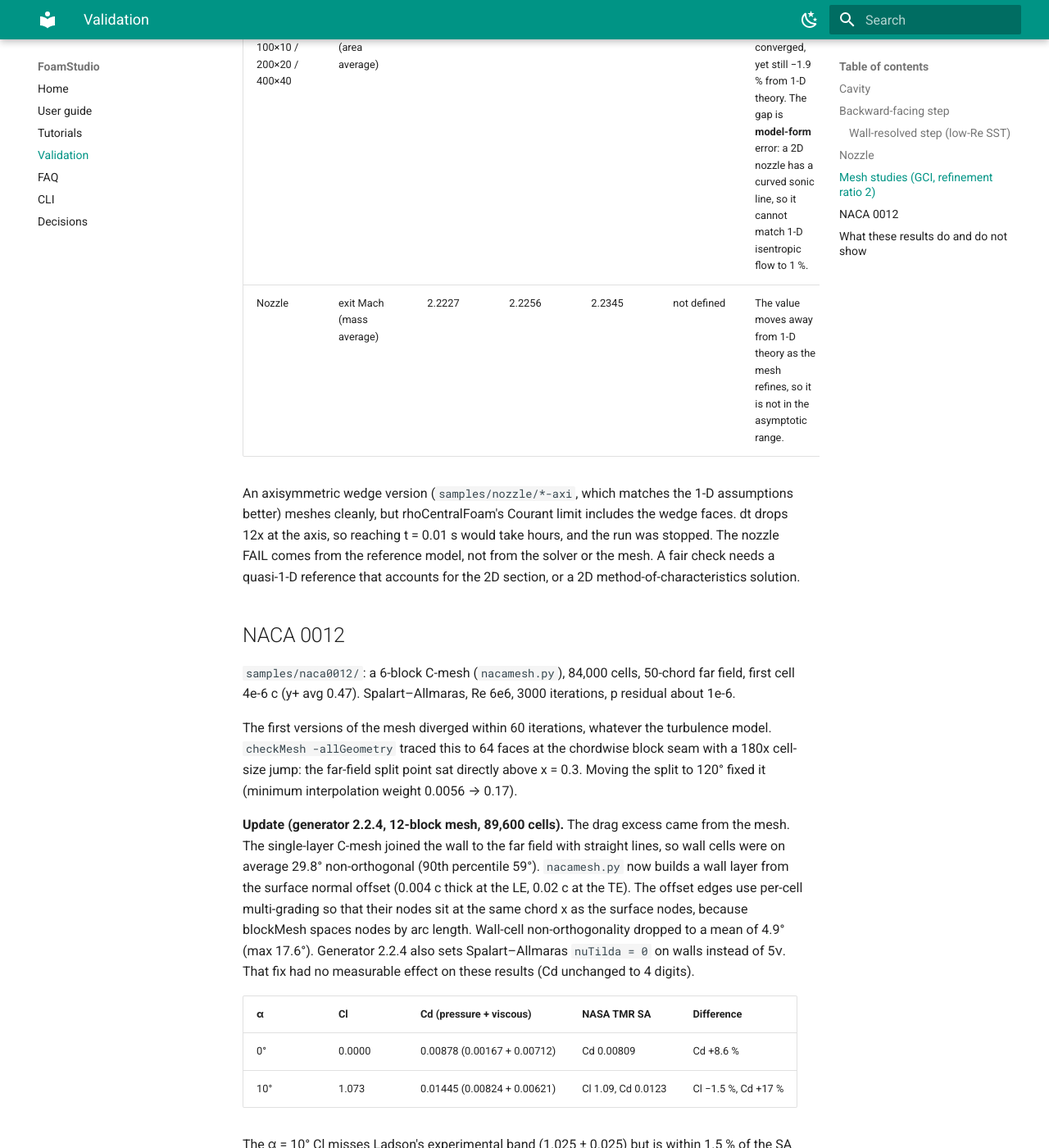
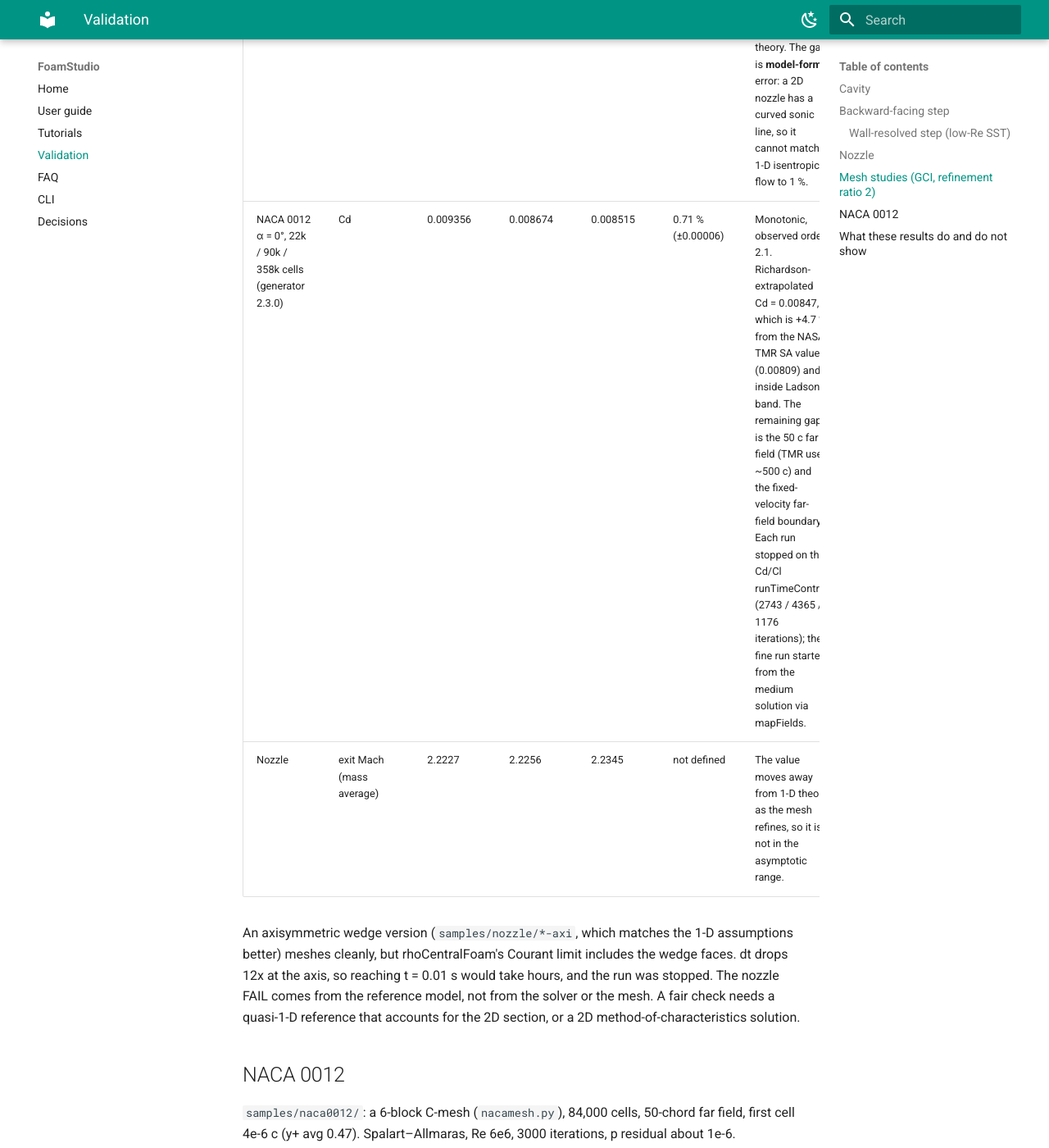
Before and after one commit to shanthoshkv/foamstudio, an MkDocs documentation site: the page built from docs/validation.md, in a window 1280 px wide and 1400 px high, scrolled down 2433 px. Shown: the whole window at 82% size. Built offline with MkDocs 1.6.1 and Material for MkDocs 9.7.7, drawn with Linux system fonts in a browser that asks for light colours; some of the changed text lies outside the part shown.

Commit message:
docs(validation): NACA 0012 three-mesh study, GCI 0.71 %, extrapolated Cd +4.7 % vs TMR SA
Co-Authored-By: Claude Opus 5.5 <noreply@anthropic.com>

```diff
--- a/docs/validation.md
+++ b/docs/validation.md
@@ -41,6 +41,7 @@ A 50h run-up (28,000 cells) gives xr/h = 5.90 at the sample line nearest the wal
 | Cavity, 32² / 64² / 128² | min Ux on the vertical centreline | −0.21000 | −0.21305 | −0.21142 | 0.23 % | Oscillatory convergence, so the GCI is indicative only. The fine mesh is 0.0005 from Ghia (−0.21090). |
 | Step (50h run-up), 7k / 28k / 112k cells | reattachment xr/h | 5.59 | 5.90 | 6.03 | 10.7 % (±0.64 x/h) | Monotonic convergence toward 6.26, and the fine mesh is inside the band. Caveat: the fine mesh puts wall y+ at 13, in the buffer layer, outside the wall-function range. The coarse mesh is at y+ 66. |
 | Nozzle, 100×10 / 200×20 / 400×40 | throat p/p0 (area average) | 0.5144 | 0.5199 | 0.5184 | 0.07 % | Mesh-converged, yet still −1.9 % from 1-D theory. The gap is **model-form** error: a 2D nozzle has a curved sonic line, so it cannot match 1-D isentropic flow to 1 %. |
+| NACA 0012 α = 0°, 22k / 90k / 358k cells (generator 2.3.0) | Cd | 0.009356 | 0.008674 | 0.008515 | 0.71 % (±0.00006) | Monotonic, observed order 2.1. Richardson-extrapolated Cd = 0.00847, which is +4.7 % from the NASA TMR SA value (0.00809) and inside Ladson's band. The remaining gap is the 50 c far field (TMR uses ~500 c) and the fixed-velocity far-field boundary. Each run stopped on the Cd/Cl runTimeControl (2743 / 4365 / 1176 iterations); the fine run started from the medium solution via mapFields. |
 | Nozzle | exit Mach (mass average) | 2.2227 | 2.2256 | 2.2345 | not defined | The value moves away from 1-D theory as the mesh refines, so it is not in the asymptotic range. |
 
 An axisymmetric wedge version (`samples/nozzle/*-axi`, which matches the 1-D assumptions better) meshes cleanly, but rhoCentralFoam's Courant limit includes the wedge faces. dt drops 12x at the axis, so reaching t = 0.01 s would take hours, and the run was stopped. The nozzle FAIL comes from the reference model, not from the solver or the mesh. A fair check needs a quasi-1-D reference that accounts for the 2D section, or a 2D method-of-characteristics solution.
@@ -60,6 +61,8 @@ The first versions of the mesh diverged within 60 iterations, whatever the turbu
 
 The α = 10° Cl misses Ladson's experimental band (1.025 ± 0.025) but is within 1.5 % of the SA benchmark. SA itself over-predicts lift at this angle compared with the experiment, so this is model-form error and the case is not retuned. Replacing the cellLimited gradients with unlimited ones (old mesh, α = 10°, restarted from the converged solution) moved Cl 1.118 → 1.071 and left Cd at 0.0205.
 
+**Far-field boundary (generator 2.3.0).** The `freestreamVelocity`/`freestreamPressure` pair on the C arc and the far-field lines did not settle on this mesh. At α = 0°, Cl swung ±0.3 and Cd went negative within 10,000 iterations, with gradient limiting on or off. A fixed-velocity far field converged. So the freestream role still defaults to `inletOutlet`, the freestream pair is opt-in, and the airfoil template uses a fixed-velocity far field.
+
 Earlier result (old mesh, generator 2.2.3), kept for the record: at α = 10°, Cl = 1.118 and Cd = 0.0203. For comparison, NASA TMR's SA solution gives Cl ≈ 1.09 and Cd ≈ 0.0123, so lift is within 2.5 % of the SA benchmark but drag is about 65 % high. Likely causes: fixed-velocity far field on the straight top and bottom boundaries (no freestream/characteristic BC in the generator), and a single mesh. At α = 0°, Cl = 0.0002 (pass) and Cd = 0.0143 against TMR's 0.0081 (about 77 % high). Drag is high by a similar fraction at both angles, which points to one systematic cause rather than anything angle-specific.
 
 ## What these results do and do not show
```
